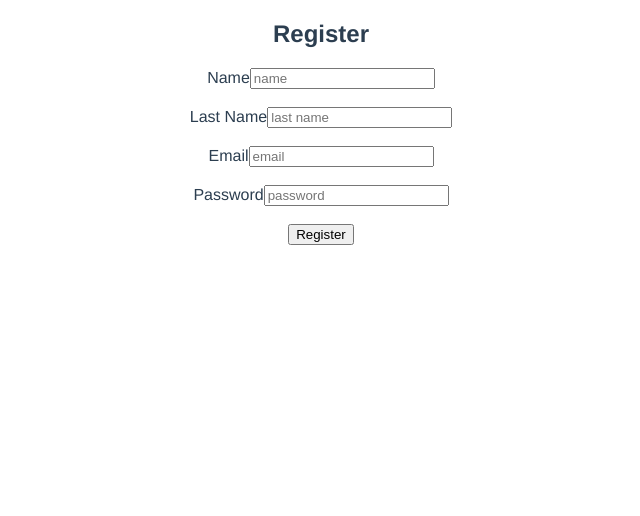
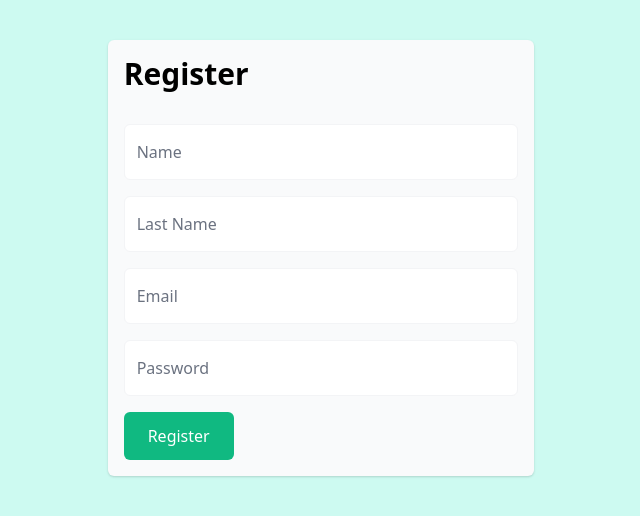
Before and after one commit to iamadeveloper-es/vue-login, a Vue app: page /register in a window 1280 px wide. Shown: the top 516 px of the page, without its empty margins (319-959 px from the left). Built offline with nearby package versions, Linux system fonts and the light colour scheme.

Commit message:
talwind css instalado y estilos basicos a componentes

```diff
--- a/package.json
+++ b/package.json
@@ -9,12 +9,14 @@
     "lint": "vue-cli-service lint"
   },
   "dependencies": {
+    "@tailwindcss/forms": "^0.3.3",
     "axios": "^0.21.1",
     "core-js": "^3.6.5",
     "js-cookie": "^3.0.0",
     "vue": "^2.6.11",
     "vue-axios": "^3.2.5",
     "vue-router": "^3.2.0",
+    "vue-tailwind": "^2.4.2",
     "vuex": "^3.4.0"
   },
   "devDependencies": {
@@ -25,11 +27,14 @@
     "@vue/cli-plugin-vuex": "~4.5.0",
     "@vue/cli-service": "~4.5.0",
     "@vue/test-utils": "^1.0.3",
+    "autoprefixer": "^9.8.6",
     "babel-eslint": "^10.1.0",
     "eslint": "^6.7.2",
     "eslint-plugin-vue": "^6.2.2",
     "node-sass": "^4.12.0",
+    "postcss": "^7.0.36",
     "sass-loader": "^8.0.2",
+    "tailwindcss": "npm:@tailwindcss/postcss7-compat@^2.2.7",
     "vue-template-compiler": "^2.6.11"
   }
 }
--- /dev/null
+++ b/postcss.config.js
@@ -0,0 +1,6 @@
+module.exports = {
+  plugins: {
+    tailwindcss: {},
+    autoprefixer: {},
+  },
+}
--- a/src/App.vue
+++ b/src/App.vue
@@ -16,25 +16,9 @@ export default{
   }
 }
 </script>
-<style lang="scss">
-#app {
-  font-family: Avenir, Helvetica, Arial, sans-serif;
-  -webkit-font-smoothing: antialiased;
-  -moz-osx-font-smoothing: grayscale;
-  text-align: center;
-  color: #2c3e50;
-}
-
-#nav {
-  padding: 30px;
-
-  a {
-    font-weight: bold;
-    color: #2c3e50;
-
-    &.router-link-exact-active {
-      color: #42b983;
-    }
-  }
+<style>
+body{
+  background-color: #CDFAF1;
+  font-family: ui-sans-serif, system-ui, -apple-system, BlinkMacSystemFont, "Segoe UI", Roboto, "Helvetica Neue", Arial, "Noto Sans", sans-serif, "Apple Color Emoji", "Segoe UI Emoji", "Segoe UI Symbol", "Noto Color Emoji"
 }
 </style>
--- a/src/components/FormComponent.vue
+++ b/src/components/FormComponent.vue
@@ -1,6 +1,6 @@
 <template>
-  <form @submit.prevent="emitter($event)" class="form">
-      <h2>{{formTitle}}</h2>
+  <form @submit.prevent="emitter($event)" class="form w-full md:w-1/2 lg:w-1/3 md:mx-auto p-4 bg-gray-50 rounded-md mt-10 shadow">
+      <h2 class="text-3xl font-semibold mb-8">{{formTitle}}</h2>
       <slot name="form-fields"></slot>
   </form>
 </template>
--- a/src/components/LoginComponent.vue
+++ b/src/components/LoginComponent.vue
@@ -3,31 +3,29 @@
   :formTitle="'Login'"
   @submitEmitter="login()"
   >
-    <div slot="form-fields">
+    <div slot="form-fields" class="space-y-4">
       <div class="form-group">
-        <label for="email">Email</label>
         <input
+          class="w-full border-gray-100 rounded-md h-14"
           type="email"
-          placeholder="email"
+          placeholder="Email"
           id="email"
           v-model="user.email"
         />
       </div>
-      <br />
       <div class="form-group">
-        <label for="password">Password</label>
         <input
+          class="w-full border-gray-100 rounded-md h-14"
           type="text"
-          placeholder="password"
+          placeholder="Password"
           id="password"
           v-model="user.password"
         />
       </div>
-      <br />
-      <div v-if="error.status" class="error">{{error.mssg}}</div>
-      <button type="submit">Login</button>
+      <div v-if="error.status" class="error px-6 py-3 bg-red-500 rounded-md mt-10 text-white">{{error.mssg}}</div>
+      <button class="px-6 py-3 bg-green-500 rounded-md mt-10 text-white" type="submit">Login</button>
       <div class="link">
-        <p>¿No tienes una cuenta? registrate <router-link to="/register">aquí</router-link></p>
+        <p>¿No tienes una cuenta? registrate <router-link to="/register" class="text-blue-400">aquí</router-link></p>
       </div>
     </div>
   </form-component>
--- a/src/components/RegisterComponent.vue
+++ b/src/components/RegisterComponent.vue
@@ -1,70 +1,71 @@
 <template>
   <form-component :formTitle="'Register'" @submitEmitter="register()">
-    <div slot="form-fields">
+    <div slot="form-fields" class="space-y-4">
       <div class="form-group">
-        <label for="name">Name</label>
-        <input type="text" placeholder="name" id="name" v-model="user.name" />
+        <input
+          class="w-full border-gray-100 rounded-md h-14"
+          type="text"
+          placeholder="Name"
+          id="name"
+          v-model="user.name"
+        />
       </div>
-      <br />
       <div class="form-group">
-        <label for="last-name">Last Name</label>
         <input
+          class="w-full border-gray-100 rounded-md h-14"
           type="text"
-          placeholder="last name"
+          placeholder="Last Name"
           id="last-name"
           v-model="user.lastName"
         />
       </div>
-      <br />
       <div class="form-group">
-        <label for="email">Email</label>
         <input
+          class="w-full border-gray-100 rounded-md h-14"
           type="email"
-          placeholder="email"
+          placeholder="Email"
           id="email"
           v-model="user.email"
         />
       </div>
-      <br />
       <div class="form-group">
-        <label for="password">Password</label>
         <input
+          class="w-full border-gray-100 rounded-md h-14"
           type="text"
-          placeholder="password"
+          placeholder="Password"
           id="password"
           v-model="user.password"
         />
       </div>
-      <br />
-      <button type="submit">Register</button>
+      <button class="px-6 py-3 bg-green-500 rounded-md mt-10 text-white" type="submit">Register</button>
     </div>
   </form-component>
 </template>
 
 <script>
-import {mapState} from 'vuex'
+import { mapState } from "vuex";
 import FormComponent from "./FormComponent.vue";
 export default {
   components: { FormComponent },
   data() {
     return {
       user: {
-        name: '',
-        lastName: '',
-        email: '',
-        password: ''
+        name: "",
+        lastName: "",
+        email: "",
+        password: "",
       },
     };
   },
-  computed:{
-    ...mapState(['isUserRegistered'])
+  computed: {
+    ...mapState(["isUserRegistered"]),
   },
   methods: {
-    register(){
-      let payload = this.user
-      this.$store.dispatch('register', payload)
-      if(this.isUserRegistered){
-        this.$router.push({path: '/login'})
+    register() {
+      let payload = this.user;
+      this.$store.dispatch("register", payload);
+      if (this.isUserRegistered) {
+        this.$router.push({ path: "/login" });
       }
     },
   },
--- /dev/null
+++ b/src/index.css
@@ -0,0 +1,4 @@
+/* ./src/index.css */
+@tailwind base;
+@tailwind components;
+@tailwind utilities;
--- a/src/main.js
+++ b/src/main.js
@@ -1,5 +1,7 @@
 import Vue from 'vue'
+//import VueTailwind from 'vue-tailwind'
 import App from './App.vue'
+import './index.css'
 import axios from 'axios'
 import VueAxios from 'vue-axios'
 import router from './router'
--- a/src/views/Home.vue
+++ b/src/views/Home.vue
@@ -1,6 +1,6 @@
 <template>
-  <div class="home">
-    <h1>Home</h1>
+  <div class="home container mx-auto mt-6">
+    <h1 class="text-5xl">Home</h1>
   </div>
 </template>
 
--- a/src/views/LoginView.vue
+++ b/src/views/LoginView.vue
@@ -1,5 +1,7 @@
 <template>
-  <login-component></login-component>
+  <div class="container mx-auto">
+    <login-component></login-component>
+  </div>
 </template>
 
 <script>
--- a/src/views/RegisterView.vue
+++ b/src/views/RegisterView.vue
@@ -1,5 +1,7 @@
 <template>
-  <register-component></register-component>
+  <div class="container mx-auto">
+    <register-component></register-component>
+  </div>
 </template>
 
 <script>
--- /dev/null
+++ b/tailwind.config.js
@@ -0,0 +1,17 @@
+module.exports = {
+  purge: ['./index.html’, ‘./src/**/*.vue,js,ts,jsx,tsx}'],
+  darkMode: false, // or 'media' or 'class'
+  theme: {
+    extend: {},
+    container: {
+      center: true,
+    },
+  },
+  variants: {
+    extend: {},
+  },
+  plugins: [
+    require('@tailwindcss/forms'),
+    // ...
+  ],
+}
```
Also changed, not shown: 1 other file (tests, documents, lock files or other folders).
